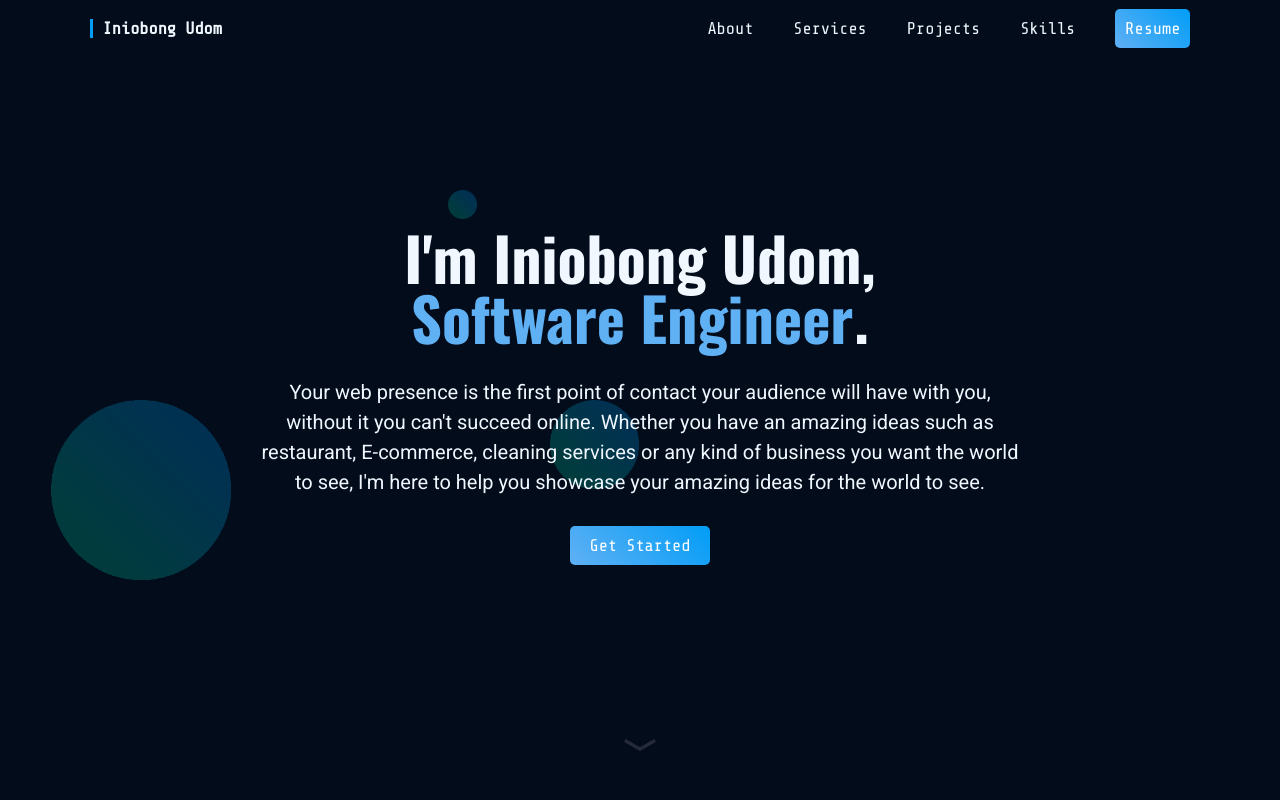
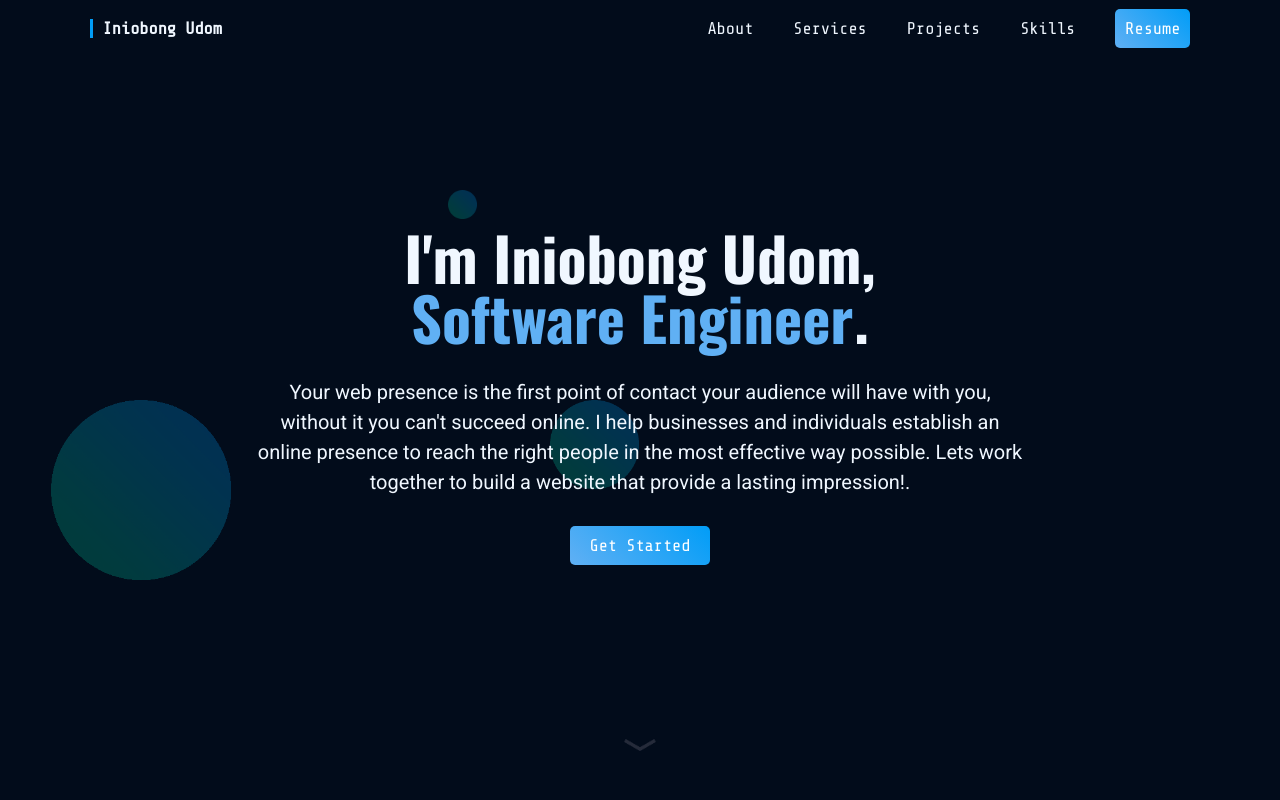
Before and after one commit to IniobongUdom7/Personal-Website, a plain HTML site: page index.html in a window 1280 px wide. Shown: the top 800 px of the page. Drawn offline with nearby package versions, Linux system fonts and the light colour scheme.

Commit message:
chaged the main section

```diff
--- a/index.html
+++ b/index.html
@@ -84,10 +84,10 @@
 
 					<p class="info">
 						Your web presence is the first point of contact your audience will have with you, without it you can't succeed online.
-						Whether you have an amazing ideas such as restaurant, E-commerce, cleaning services or any kind of business you want the
-						world to see, I'm here to help you showcase your amazing ideas for the world to see.
-						<!--I help businesses and individuals establish an online presence to reach the right people
-						 in the most effective way possible. Lets work together to build a website that provide a lasting impression!.-->
+						<!--Whether you have an amazing ideas such as restaurant, E-commerce, cleaning services or any kind of business you want the
+						world to see, I'm here to help you showcase your amazing ideas to the world.-->
+						I help businesses and individuals establish an online presence to reach the right people
+						 in the most effective way possible. Lets work together to build a website that provide a lasting impression!.
 					</p>
 				</section>
 
```
